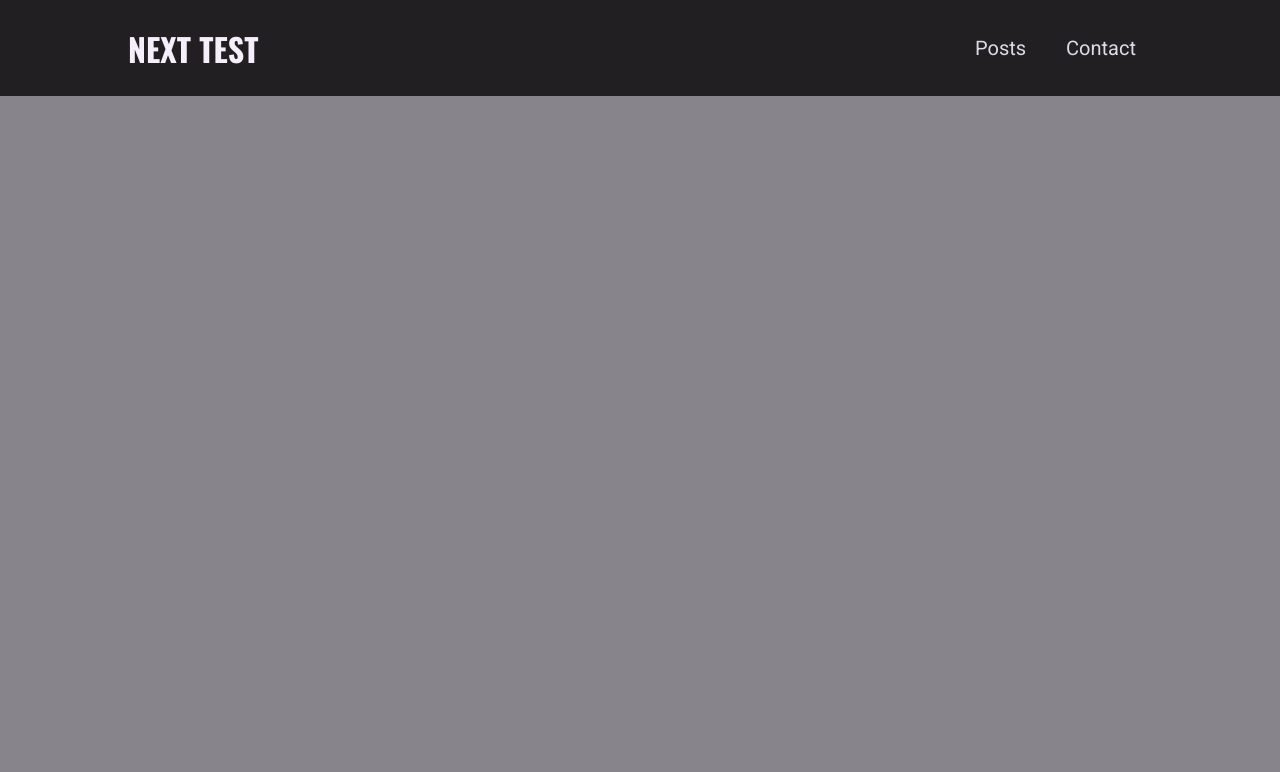
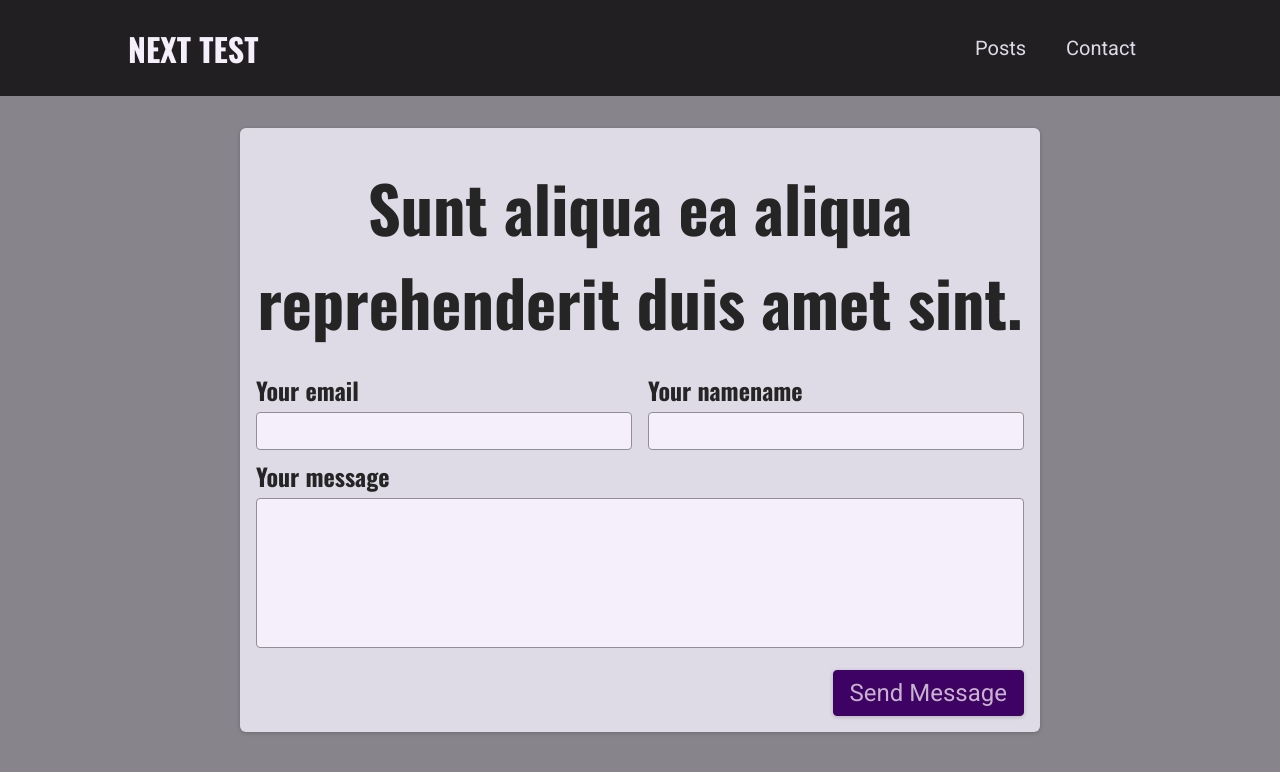
Before and after one commit to Rim4i4ok/nextjs-blog, a Next.js app: page /contact in a window 1280 px wide. Shown: the top 772 px of the page. Built offline with nearby package versions, Linux system fonts and the light colour scheme.

Commit message:
added contact form

```diff
--- /dev/null
+++ b/components/contact/contact-form.js
@@ -0,0 +1,31 @@
+import classes from "./contact-form.module.css";
+
+function ContactForm() {
+  return (
+    <section className={classes.contact}>
+      <h1>Sunt aliqua ea aliqua reprehenderit duis amet sint.</h1>
+      <form className={classes.form}>
+        <div className={classes.controls}>
+          <div className={classes.control}>
+            <label htmlFor="email">Your email</label>
+            <input type="email" id="email" required />
+          </div>
+          <div className={classes.control}>
+            <label htmlFor="name">Your namename</label>
+            <input type="text" id="name" required />
+          </div>
+        </div>
+        <div className={classes.control}>
+          <label htmlFor="message">Your message</label>
+          <textarea id="message" rows="5"></textarea>
+        </div>
+
+        <div className={classes.actions}>
+          <button>Send Message</button>
+        </div>
+      </form>
+    </section>
+  );
+}
+
+export default ContactForm;
--- /dev/null
+++ b/components/contact/contact-form.module.css
@@ -0,0 +1,73 @@
+.contact {
+  margin: var(--size-8) auto;
+  border-radius: 6px;
+  background-color: var(--color-grey-100);
+  width: 90%;
+  max-width: 50rem;
+  padding: var(--size-4);
+  box-shadow: 0 1px 4px rgba(0, 0, 0, 0.2);
+  font-size: var(--size-6);
+}
+
+.contact h1 {
+  font-size: var(--size-8);
+  margin: var(--size-4) 0;
+  text-align: left;
+}
+
+.form label {
+  display: block;
+  font-family: "Oswald", sans-serif;
+  font-weight: bold;
+  margin: var(--size-2) 0 var(--size-1) 0;
+}
+
+.form input,
+.form textarea {
+  font: inherit;
+  padding: var(--size-1);
+  border-radius: 4px;
+  width: 100%;
+  border: 1px solid var(--color-grey-400);
+  background-color: var(--color-grey-50);
+  resize: none;
+}
+
+.controls {
+  display: flex;
+  column-gap: 1rem;
+  flex-wrap: wrap;
+}
+
+.control {
+  flex: 1;
+  min-width: 10rem;
+}
+
+.actions {
+  margin-top: var(--size-4);
+  text-align: right;
+}
+
+.form button {
+  font: inherit;
+  cursor: pointer;
+  background-color: var(--color-primary-700);
+  border: 1px solid var(--color-primary-700);
+  padding: var(--size-2) var(--size-4);
+  border-radius: 4px;
+  color: var(--color-primary-50);
+  box-shadow: 0 1px 4px rgba(0, 0, 0, 0.2);
+}
+
+.form button:hover {
+  background-color: var(--color-primary-500);
+  border-color: var(--color-primary-500);
+}
+
+@media (min-width: 768px) {
+  .contact h1 {
+    font-size: var(--size-16);
+    text-align: center;
+  }
+}
--- a/pages/contact.js
+++ b/pages/contact.js
@@ -1,3 +1,7 @@
-function ContactPage() {}
+import ContactForm from "../components/contact/contact-form";
+
+function ContactPage() {
+  return <ContactForm />;
+}
 
 export default ContactPage;
```
